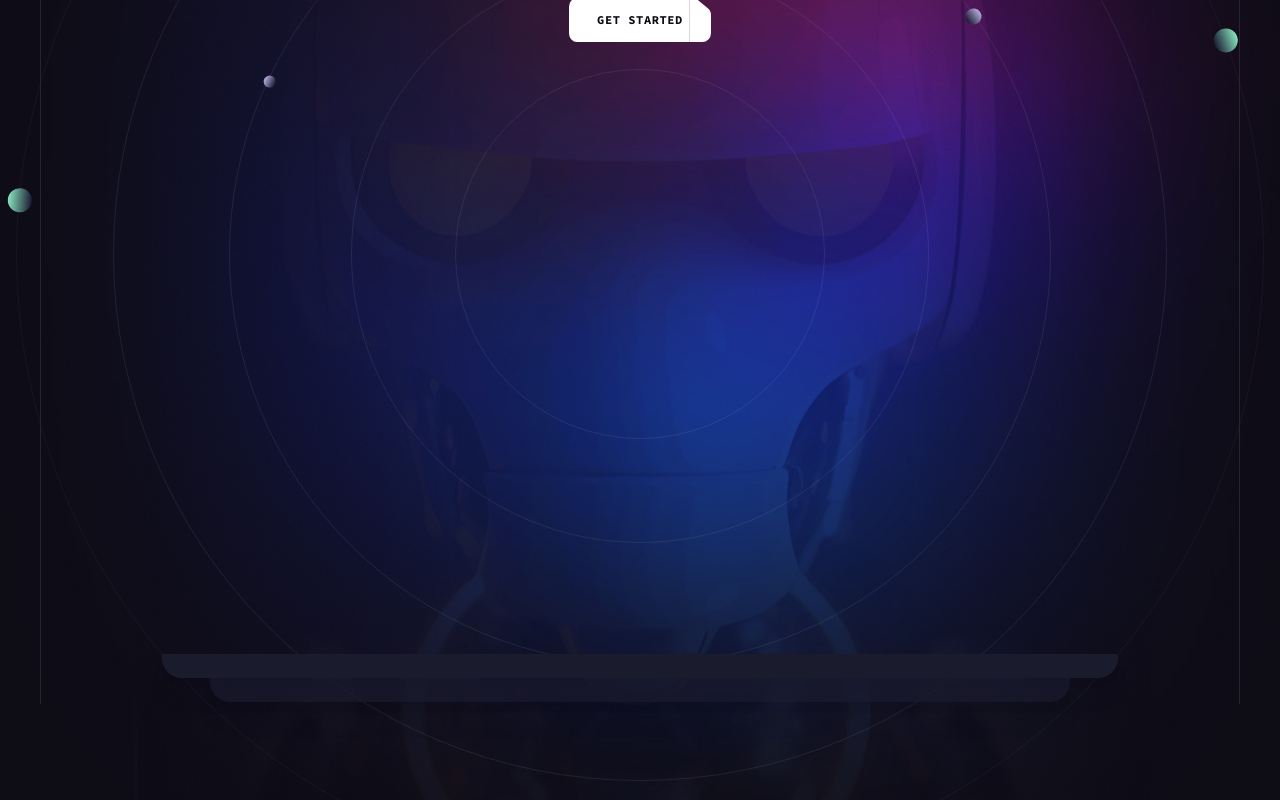
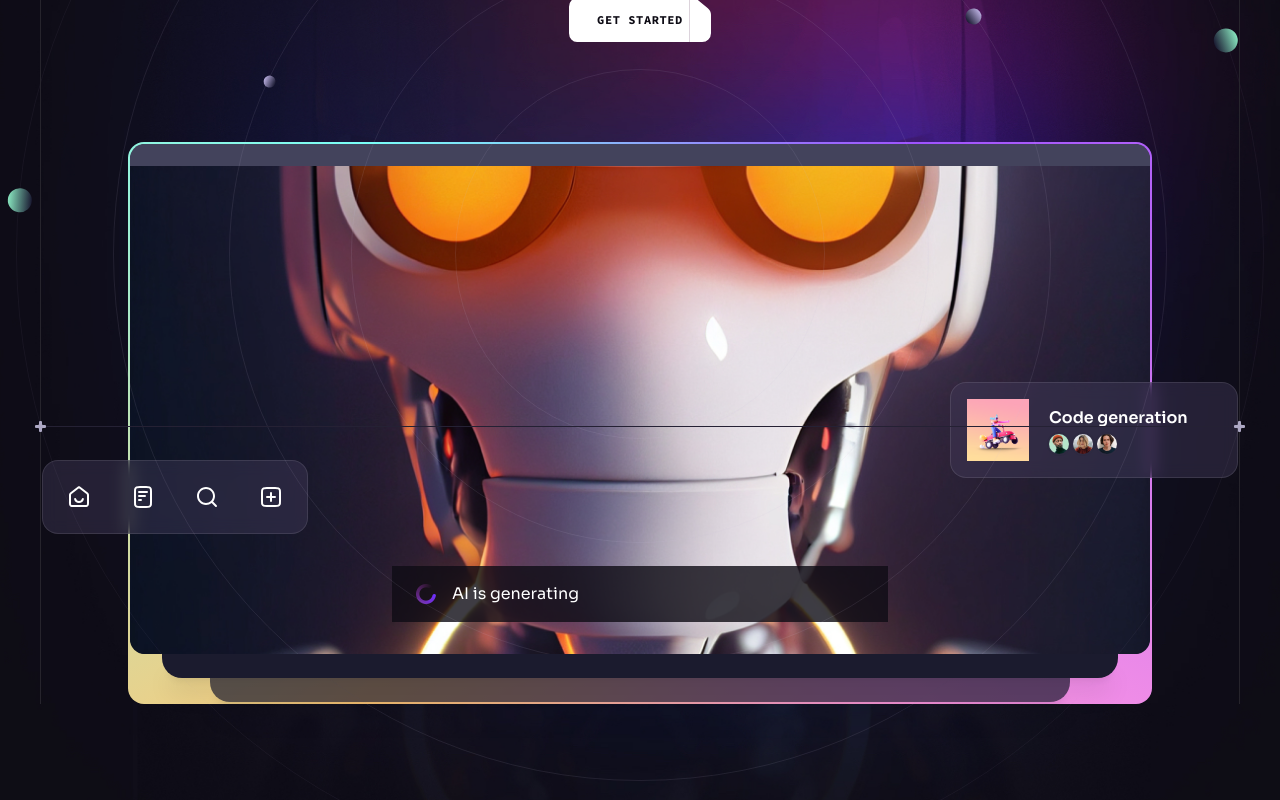
Before and after one commit to Jhonneg/asbvdkasbdka, a React (Vite) app: page / in a window 1280 px wide. Shown: the part 458-1258 px from the top of the page. Built offline with nearby package versions, Linux system fonts and the light colour scheme.

Commit message:
added notifcation section

```diff
--- /dev/null
+++ b/src/components/Generating.jsx
@@ -0,0 +1,14 @@
+import React from "react";
+import { loading } from "../assets";
+
+export default function Generating({ className }) {
+  return (
+    <div
+      className={`flex items-center h-[3.5rem] px-6 bg-n-8/80 rounder-[1.7rem]
+              ${className || ""} text-base`}
+    >
+      <img className="w-5 h-5 mr-4" src={loading} alt="Loading" />
+      AI is generating
+    </div>
+  );
+}
--- a/src/components/Hero.jsx
+++ b/src/components/Hero.jsx
@@ -5,6 +5,8 @@
 import { heroIcons } from "../constants";
 import { ScrollParallax } from "react-just-parallax";
 import { useRef } from "react";
+import Generating from "./Generating";
+import Notification from "./Notification";
 
 export default function Hero() {
   const parallaxRef = useRef(null);
@@ -23,7 +25,7 @@
         mb-[3.875rem] md:mb-20 lg:mb-[6.25rem]"
         >
           <h1 className="h1 mb-6">
-            Explore the Possibilities of AI Chatting with
+            Explore the Possibilities of &nbsp;AI&nbsp; Chatting with {` `}
             <span className="inline-block relative">
               Brainwave
               <img
@@ -60,24 +62,36 @@
                   height={490}
                   alt="AI"
                 />
+                <Generating
+                  className="absolute left-4 right-4 bottom-5 md:left-1/2
+                md:right-auto md:bottom-8 md:w-[31rem] md:-translate-x-1/2"
+                />
                 <ScrollParallax isAbsolutelyPositioned>
                   <ul
                     className="hidden absolute -left-[5.5rem] bottom-[7.5rem]
                   px-1 py-1 bg-n-9/40 backdrop-blur border border-n-1/10 rounded-2xl xl:flex"
                   >
-                    {heroIcons.map((icon, index) => {
+                    {heroIcons.map((icon, index) => (
                       <li className="p-5" key={index}>
                         <img src={icon} width={24} height={25} alt={icon} />
-                      </li>;
-                    })}
+                      </li>
+                    ))}
                   </ul>
+                </ScrollParallax>
+
+                <ScrollParallax isAbsolutelyPositioned>
+                  <Notification
+                    className="hidden absolute -right-[5.5rem]
+                  bottom-[11rem] w-[18rem] xl:flex"
+                    title="Code generation"
+                  />
                 </ScrollParallax>
               </div>
             </div>
             <Gradient />
           </div>
           <div
-            className="absolute -top-[54%] left-1/2 w-[234%] -translate-x-1/2 md:-top-[46%]
+            className="-z-10 absolute -top-[54%] left-1/2 w-[234%] -translate-x-1/2 md:-top-[46%]
           md:w-[138%] lg:-top-[104%]"
           >
             <img
@@ -91,6 +105,7 @@
           <BackgroundCircles />
         </div>
       </div>
+      <BottomLine />
     </Section>
   );
 }
--- /dev/null
+++ b/src/components/Notification.jsx
@@ -0,0 +1,42 @@
+import React from "react";
+import { notificationImages } from "../constants";
+import { notification1 } from "../assets";
+
+export default function Notification({ className, title }) {
+  return (
+    <div
+      className={`${
+        className || ""
+      } flex items-center p-4 pr-6 bg-n-9/40 backdrop-blur border border-n-1/10
+      rounded-2xl gap-5`}
+    >
+      <img src={notification1} width={62} height={62} alt="image" />
+      <div className="flex-1">
+        <h6
+          className="mb-1 font-semibold
+        text-base"
+        >
+          {title}
+        </h6>
+        <div className="flex items-center justify-between">
+          <ul className="flex -m-0.5">
+            {notificationImages.map((item, index) => (
+              <li
+                key={index}
+                className="flex w-6 border-2 border-n-12 rounded-full overflow-hidden"
+              >
+                <img
+                  className="w-full"
+                  src={item}
+                  width={20}
+                  height={20}
+                  alt={item}
+                />
+              </li>
+            ))}
+          </ul>
+        </div>
+      </div>
+    </div>
+  );
+}
```
Also changed, not shown: src/components/Section.jsx (+5 -7 lines).
